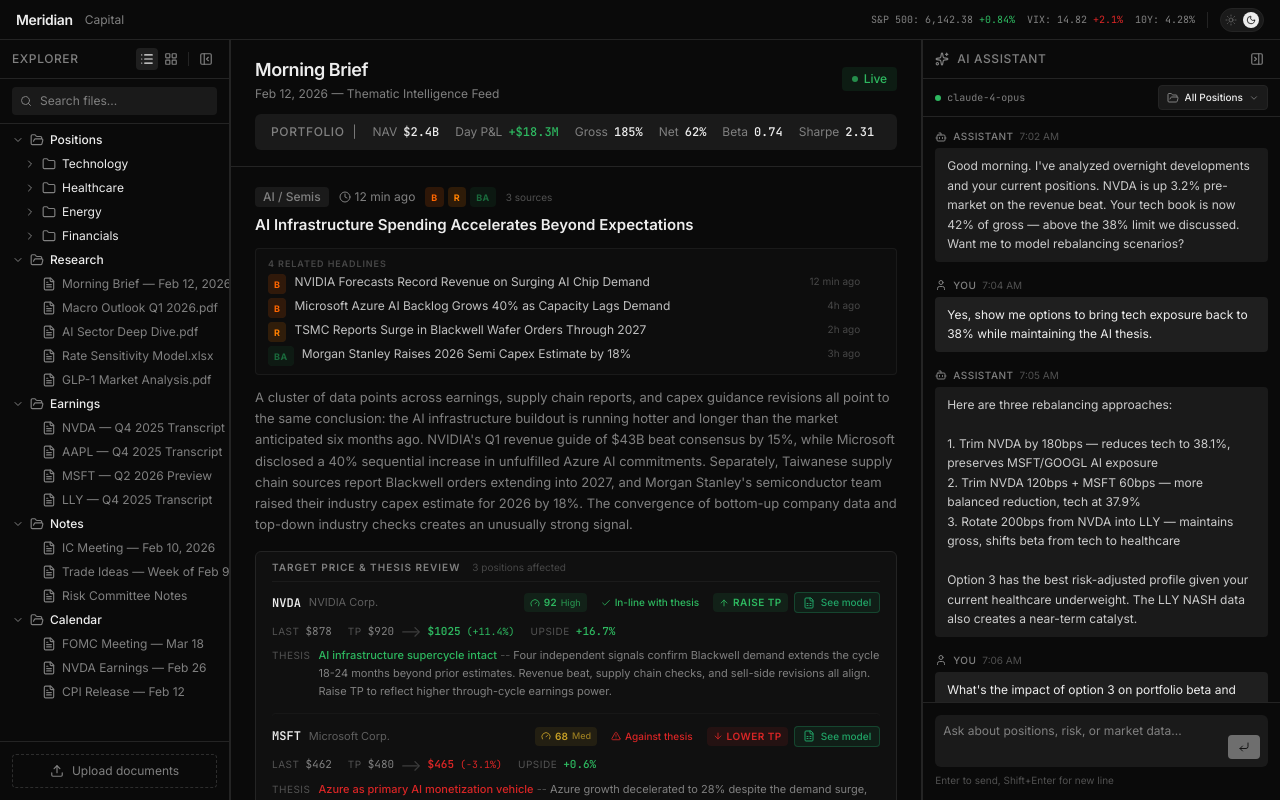
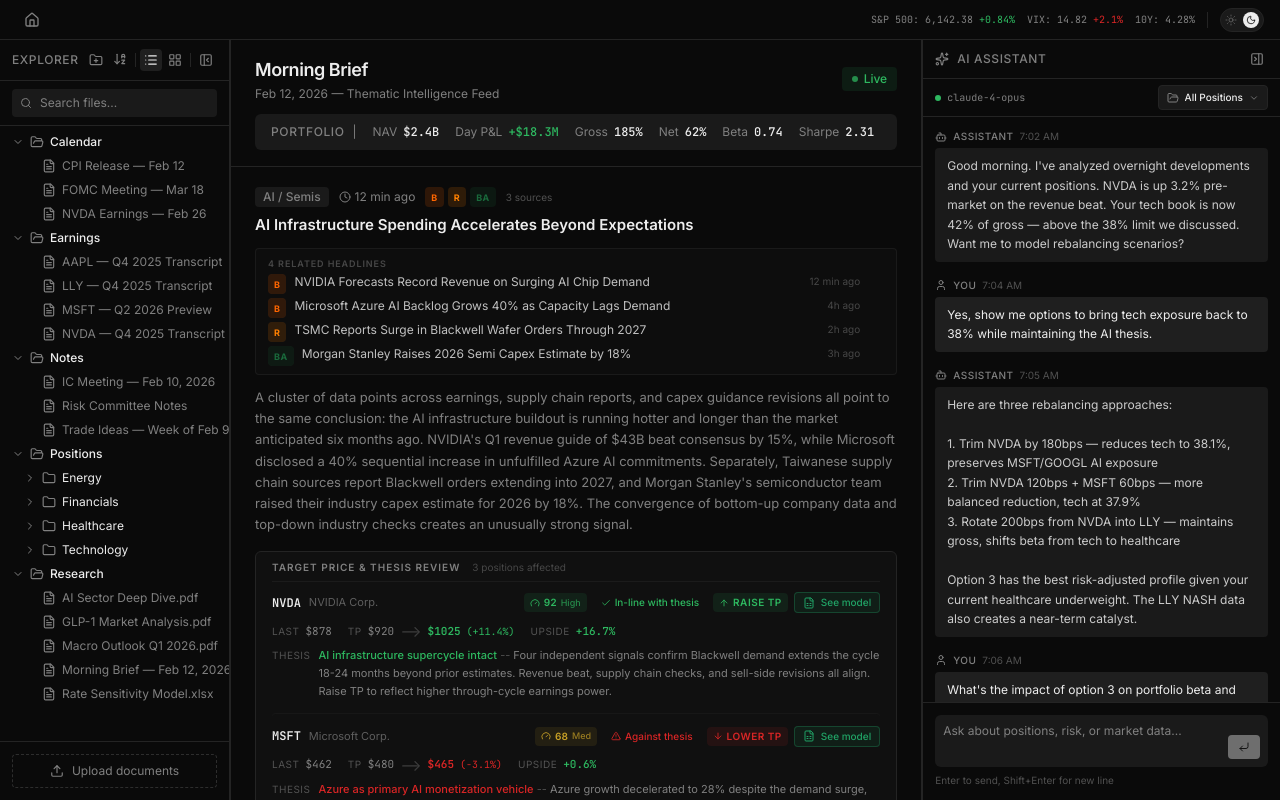
Before and after one commit to skylerlchan/v0-hedge-fund-dashboard-2, a Next.js app: page / in a window 1280 px wide. Built offline with nearby package versions, Linux system fonts and the light colour scheme.

Commit message:
feat: update header with Home button, add folder, and sorting
Replace "Meridian Capital" with Home button; add "Add folder" button; add sorting options.

```diff
--- a/app/layout.tsx
+++ b/app/layout.tsx
@@ -11,7 +11,7 @@ const _jetbrainsMono = JetBrains_Mono({
 })
 
 export const metadata: Metadata = {
-  title: 'Meridian Capital — Intelligence Platform',
+  title: 'Hedge Fund Dashboard — Intelligence Platform',
   description:
     'Real-time market intelligence and portfolio recommendations for institutional investors.',
 }
--- a/app/page.tsx
+++ b/app/page.tsx
@@ -1,6 +1,7 @@
 "use client"
 
 import { useState } from "react"
+import { Home } from "lucide-react"
 import {
   ResizablePanelGroup,
   ResizablePanel,
@@ -20,10 +21,13 @@ export default function Page() {
       {/* Top Bar */}
       <header className="flex h-10 shrink-0 items-center justify-between border-b border-border px-4">
         <div className="flex items-center gap-3">
-          <span className="text-sm font-semibold tracking-tight text-foreground">
-            Meridian
-          </span>
-          <span className="text-xs text-muted-foreground">Capital</span>
+          <button
+            type="button"
+            className="flex items-center gap-2 rounded-md px-2 py-1 text-muted-foreground transition-colors hover:bg-accent hover:text-foreground"
+            aria-label="Home"
+          >
+            <Home className="h-4 w-4" />
+          </button>
         </div>
         <div />
         <div className="flex items-center gap-3">
--- a/components/file-sidebar.tsx
+++ b/components/file-sidebar.tsx
@@ -8,6 +8,7 @@ import {
   ChevronDown,
   Folder,
   FolderOpen,
+  FolderPlus,
   FileText,
   FileSpreadsheet,
   Building2,
@@ -22,15 +23,46 @@ import {
   List,
   LayoutGrid,
   Upload,
+  ArrowDownAZ,
+  Clock,
+  Pencil,
+  Check,
 } from "lucide-react"
 import { ScrollArea } from "@/components/ui/scroll-area"
 import { Tooltip, TooltipContent, TooltipProvider, TooltipTrigger } from "@/components/ui/tooltip"
 import { cn } from "@/lib/utils"
 
+type SortMode = "alpha" | "recent" | "edited"
+
 interface TreeNode {
   name: string
   icon?: React.ReactNode
   children?: TreeNode[]
+}
+
+function sortTree(nodes: TreeNode[], mode: SortMode): TreeNode[] {
+  const sorted = [...nodes]
+  switch (mode) {
+    case "alpha":
+      sorted.sort((a, b) => a.name.localeCompare(b.name))
+      break
+    case "recent":
+      // Reverse the original order to simulate recency
+      sorted.reverse()
+      break
+    case "edited":
+      // Shuffle by a stable pseudo-random to simulate last edited
+      sorted.sort((a, b) => {
+        const aHas = a.children ? a.children.length : 0
+        const bHas = b.children ? b.children.length : 0
+        return bHas - aHas || a.name.localeCompare(b.name)
+      })
+      break
+  }
+  return sorted.map((node) => ({
+    ...node,
+    children: node.children ? sortTree(node.children, mode) : undefined,
+  }))
 }
 
 const fileTree: TreeNode[] = [
@@ -341,6 +373,16 @@ export function FileSidebar({
   onToggle: () => void
 }) {
   const [viewMode, setViewMode] = useState<"list" | "grid">("list")
+  const [sortMode, setSortMode] = useState<SortMode>("alpha")
+  const [showSortMenu, setShowSortMenu] = useState(false)
+
+  const sortedTree = sortTree(fileTree, sortMode)
+
+  const sortOptions: { mode: SortMode; label: string; icon: React.ReactNode }[] = [
+    { mode: "alpha", label: "Alphabetical", icon: <ArrowDownAZ className="h-3.5 w-3.5" /> },
+    { mode: "recent", label: "Recency", icon: <Clock className="h-3.5 w-3.5" /> },
+    { mode: "edited", label: "Last edited", icon: <Pencil className="h-3.5 w-3.5" /> },
+  ]
 
   if (isCollapsed) {
     return (
@@ -366,6 +408,75 @@ export function FileSidebar({
             Explorer
           </span>
           <div className="flex items-center gap-0.5">
+            {/* Add Folder */}
+            <Tooltip>
+              <TooltipTrigger asChild>
+                <button
+                  type="button"
+                  className="rounded p-1 text-muted-foreground transition-colors hover:bg-accent hover:text-foreground"
+                  aria-label="Add folder"
+                >
+                  <FolderPlus className="h-3.5 w-3.5" />
+                </button>
+              </TooltipTrigger>
+              <TooltipContent side="bottom" className="bg-popover text-popover-foreground border-border">
+                <p className="text-xs">Add folder</p>
+              </TooltipContent>
+            </Tooltip>
+
+            {/* Sort */}
+            <div className="relative">
+              <Tooltip>
+                <TooltipTrigger asChild>
+                  <button
+                    type="button"
+                    onClick={() => setShowSortMenu(!showSortMenu)}
+                    className={cn(
+                      "rounded p-1 transition-colors",
+                      showSortMenu
+                        ? "bg-accent text-foreground"
+                        : "text-muted-foreground hover:bg-accent hover:text-foreground",
+                    )}
+                    aria-label="Sort files"
+                  >
+                    <ArrowDownAZ className="h-3.5 w-3.5" />
+                  </button>
+                </TooltipTrigger>
+                <TooltipContent side="bottom" className="bg-popover text-popover-foreground border-border">
+                  <p className="text-xs">Sort</p>
+                </TooltipContent>
+              </Tooltip>
+
+              {showSortMenu && (
+                <div className="absolute right-0 top-full z-50 mt-1 w-40 rounded-md border border-border bg-popover p-1 shadow-md">
+                  {sortOptions.map((opt) => (
+                    <button
+                      key={opt.mode}
+                      type="button"
+                      onClick={() => {
+                        setSortMode(opt.mode)
+                        setShowSortMenu(false)
+                      }}
+                      className={cn(
+                        "flex w-full items-center gap-2 rounded-sm px-2 py-1.5 text-xs transition-colors",
+                        sortMode === opt.mode
+                          ? "bg-accent text-foreground"
+                          : "text-muted-foreground hover:bg-accent hover:text-foreground",
+                      )}
+                    >
+                      {opt.icon}
+                      <span className="flex-1 text-left">{opt.label}</span>
+                      {sortMode === opt.mode && (
+                        <Check className="h-3 w-3 text-foreground" />
+                      )}
+                    </button>
+                  ))}
+                </div>
+              )}
+            </div>
+
+            <span className="mx-0.5 h-3.5 w-px bg-border" />
+
             {/* List / Grid toggle */}
             <Tooltip>
               <TooltipTrigger asChild>
@@ -409,7 +520,7 @@ export function FileSidebar({
               </TooltipContent>
             </Tooltip>
 
-            <span className="mx-1 h-3.5 w-px bg-border" />
+            <span className="mx-0.5 h-3.5 w-px bg-border" />
 
             <button
               type="button"
@@ -434,13 +545,13 @@ export function FileSidebar({
         {viewMode === "list" ? (
           <ScrollArea className="flex-1">
             <div className="p-1">
-              {fileTree.map((node) => (
+              {sortedTree.map((node) => (
                 <TreeItem key={node.name} node={node} depth={0} />
               ))}
             </div>
           </ScrollArea>
         ) : (
-          <GridView tree={fileTree} />
+          <GridView tree={sortedTree} />
         )}
 
         {/* Upload button */}
```
